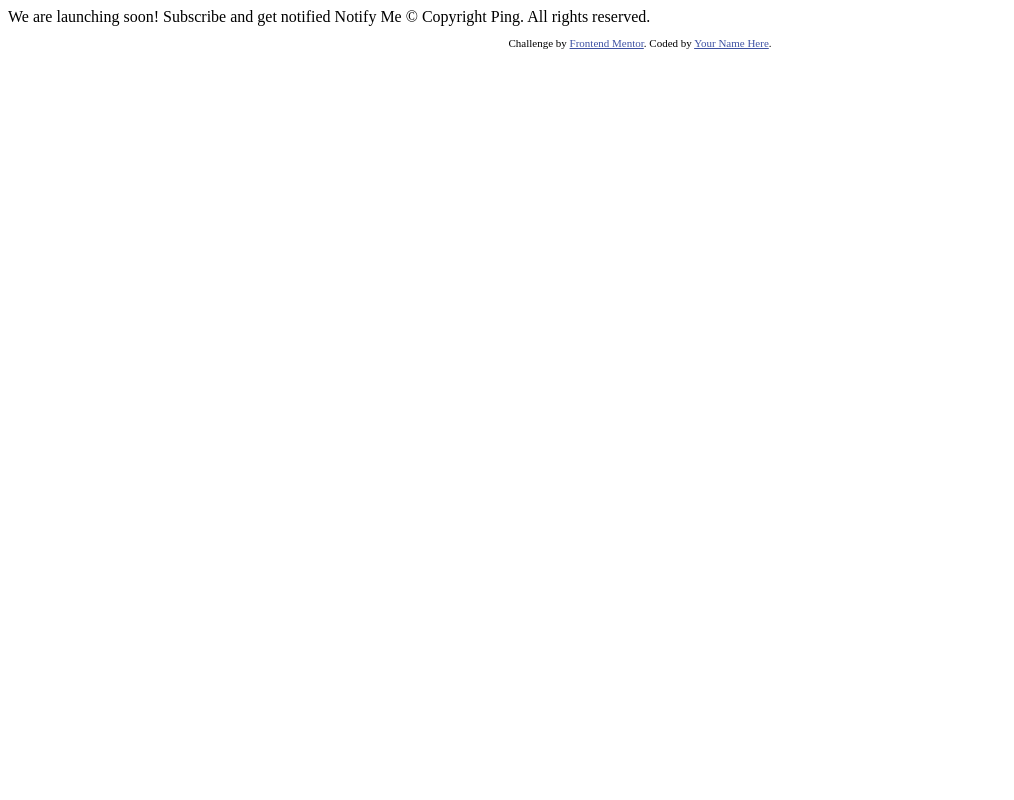
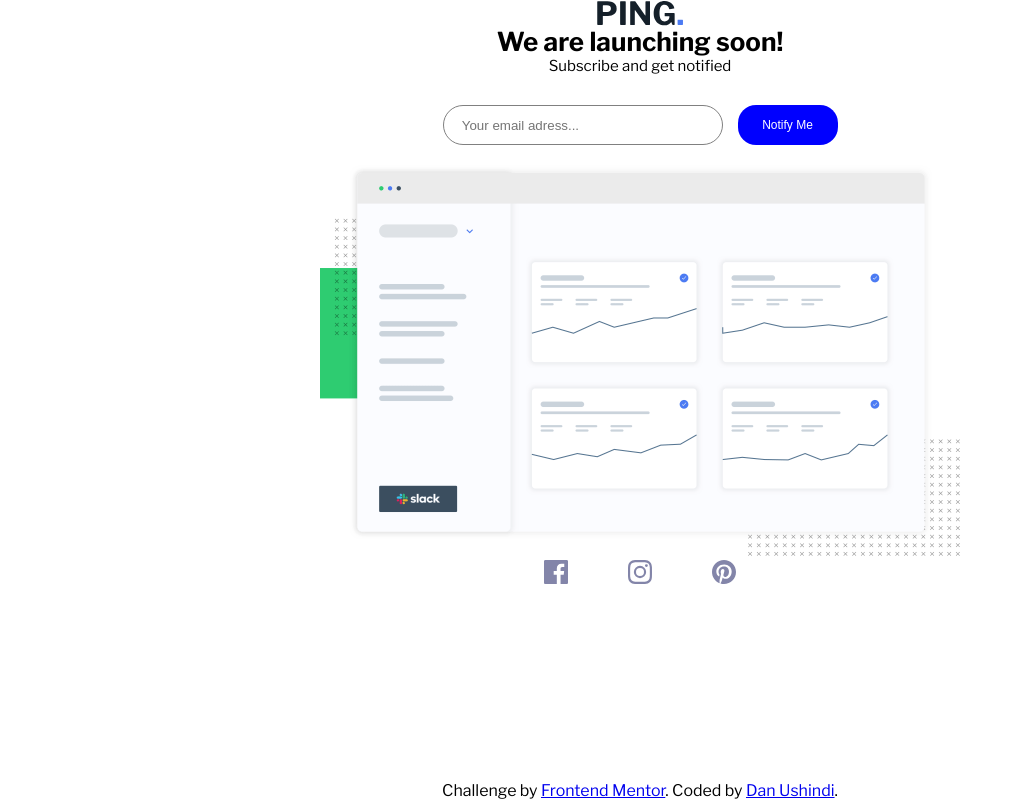
Before and after one commit to DanUshindi/hover, a plain HTML site: page index.html in a window 1280 px wide. Shown: the whole page, without its empty margins (0-1014 px from the left). Drawn offline with nearby package versions, Linux system fonts and the light colour scheme.

Commit message:
last commit

```diff
--- a/index.html
+++ b/index.html
@@ -7,27 +7,41 @@
   <link rel="icon" type="image/png" sizes="32x32" href="./images/favicon-32x32.png">
 
   <title>Frontend Mentor | Ping coming soon page</title>
-
-  <!-- Feel free to remove these styles or customise in your own stylesheet 👍 -->
-  <style>
-    .attribution { font-size: 11px; text-align: center; }
-    .attribution a { color: hsl(228, 45%, 44%); }
-  </style>
+  <link rel="stylesheet" href="style.css">
 </head>
 <body>
+  <div class="containner">
+    <div class="main">
+      <div class="logo">
+        <img class="logos"src="images/logo.svg">
+      </div>
+      <div class="second">
+        <h2 class="one">We are launching <span>soon!</span></h2>
+        <p class="can">Subscribe and get notified</p>
+      </div>
+      <div class="search">
+        <input class="un" type="text" value="" placeholder="     Your email adress..." required>
+        <button type="submit" value="Notify me">Notify Me</button>
+      </div>
+    </div>
+    <div class="image">
+      <img class="img" src="images/illustration-dashboard.png">
+    </div>
+    <div class="fin">
 
-  We are launching soon!
+      <div  class="socio">
+        <img src="images/icon-facebook.svg" alt="" class="pic">
+        <img src="images/icon-instagram.svg" alt="" class="pic">
+        <img src="images/icon-pinterest.svg" alt="" class="pic">
+      </div>
 
-  Subscribe and get notified
-
-  Notify Me
-
-  &copy; Copyright Ping. All rights reserved.
+    </div>
+  </div>
 
   <footer>
     <p class="attribution">
-      Challenge by <a href="https://www.frontendmentor.io?ref=challenge" target="_blank">Frontend Mentor</a>.
-      Coded by <a href="#">Your Name Here</a>.
+      Challenge by <a href="https://www.Frontend.com" target="_blank">Frontend Mentor</a>.
+      Coded by <a href="https://www.tweeter.com/dan_ushindi">Dan Ushindi</a>.
     </p>
   </footer>
 </body>
--- a/style.css
+++ b/style.css
@@ -0,0 +1,141 @@
+@import url('https://fonts.googleapis.com/css2?family=Libre+Franklin:wght@300;400;500;700&display=swap');
+
+*,
+*::after,
+*::before {
+    box-sizing: border-box;
+    margin: 0;
+    padding: 0;
+}
+
+body {
+    display: flex;
+    flex-direction: column;
+    justify-content: space-between;
+    align-items: center;
+    width: 100vw;
+    height: 100vh;
+    overflow-x: hidden;
+    overflow-y: scroll;
+    font-family: "Libre Franklin", sans-serif;
+    padding:0 20em;
+}
+.containner {
+    display: flex;
+    flex-direction: column;
+    justify-content: space-between;
+    align-items: center;
+}
+.main {
+    display: flex;
+    flex-direction: column;
+    justify-content: space-between;
+
+}
+.logo {
+    display: flex;
+    flex-direction: row;
+    justify-content: space-around;
+    align-items: center;
+    width:100%;
+
+}
+.logos{
+    align-items: center;
+}
+.second {
+    display: flex;
+    flex-direction: column;
+    align-items: center;
+    height: 100%;
+}
+
+.one{
+    text-align: center;
+    font-size: 26px;
+
+}
+.can{
+    text-align: center;
+    font-size: 15px;
+  margin-bottom: 30px;
+}
+.search{
+    display: flex;
+    align-items: center;
+    justify-content: space-around;
+    height: 100%;
+    width: 100%;
+    gap:15px;
+}
+.un {
+    width: 280px;
+    height: 40px;
+    border-radius: 1.5em;
+    border: 1px solid gray;
+    transition: .5s;
+    cursor: pointer;
+}
+.un:hover{
+    transform: scale(1.1);
+    border:1px solid blue;
+}
+button {
+    width: 100px;
+    height: 40px;
+    border-radius: 1.5em;
+    background: blue;
+    border:none;
+    color: white;
+    font-size: 12px;
+    cursor: pointer;
+    transition: .5s;
+}
+button:hover{
+    transform: scale(1.2);
+    background: black;
+}
+.img{
+    margin-top: 20px;
+    width: 100%;
+    height: auto;
+}
+.fin {
+    width: 30%;
+    display: flex;
+    flex-direction: row;
+    justify-content: space-around;
+}
+.socio{
+    display: flex;
+    flex-direction: row;
+    justify-content: space-between;
+    width: 100%;
+}
+
+@media screen and (max-width: 940px){
+    .search{
+        display: flex;
+        flex-direction: column;
+        align-items: center;
+        justify-content: space-around;
+        height: 100%;
+        width: 100%;
+        gap:15px;
+    }
+    .img{
+        margin-top: 20px;
+        width: 700px;
+        height: 280px;
+    }
+    button {
+        width: 280px;
+        height: 40px;
+        border-radius: 1.5em;
+        background: blue;
+        border:none;
+        color: white;
+        font-size: 12px;
+    }
+
+}
```
Also changed, not shown: images/icon-facebook.svg (added), images/icon-instagram.svg (added), images/icon-pinterest.svg (added).
